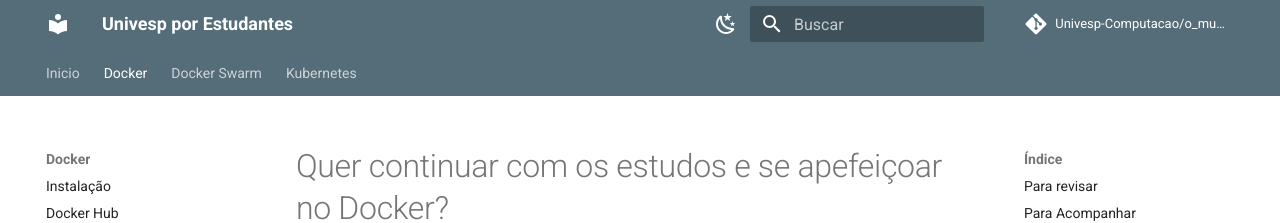
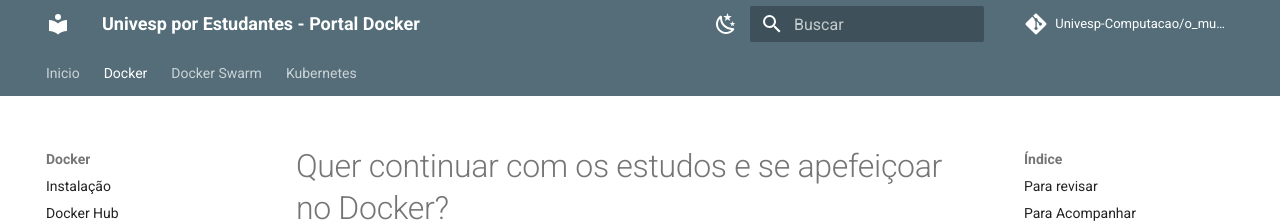
Before and after one commit to Univesp-Computacao/o_mundo_dos_conteineres, an MkDocs documentation site: the page built from docs/docker/aprende_mais.md, in a window 1280 px wide. Shown: the top 223 px of the page. Built offline with MkDocs 1.6.1 and Material for MkDocs 9.7.7, drawn with Linux system fonts in a browser that asks for light colours; comment, search, counter and statistics services are not loaded; some of the changed lines change nothing that is shown.

Commit message:
Update mkdocs.yml

```diff
--- a/mkdocs.yml
+++ b/mkdocs.yml
@@ -1,4 +1,4 @@
-site_name: Univesp por Estudantes
+site_name: Univesp por Estudantes - Portal Docker
 
 repo_name: Univesp-Computacao/o_mundo_dos_conteineres
 repo_url: https://github.com/Univesp-Computacao/o_mundo_dos_conteineres
@@ -98,17 +98,16 @@
 
 # Customização
 extra:
+  analytics:
+        name: Google Analytics
+        checked: True
+        provider: google
+        property: G-31BRSLXRM1
   consent:
     title: Cookie consent
     description: >-
-      We use cookies to recognize your repeated visits and preferences, as well
-      as to measure the effectiveness of our documentation and whether users
-      find what they're searching for. With your consent, you're helping us to
-      make our documentation better.
-    cookies:
-      analytics:
-        name: Google Analytics
-        checked: True
+      Usamos cookies para reconhecer suas visitas repetidas e preferências. Com o seu consentimento, você está nos ajudando a
+       tornar nossa documentação melhor.
 
 # tree da pagina
 nav:
```
